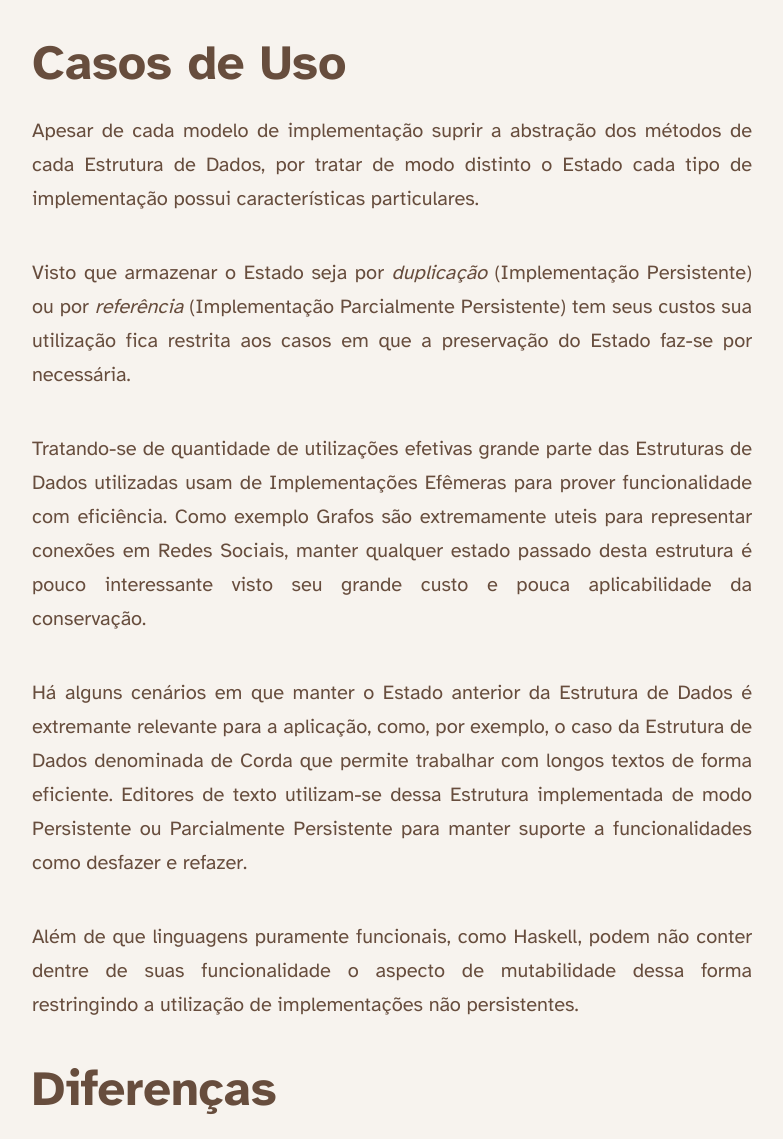
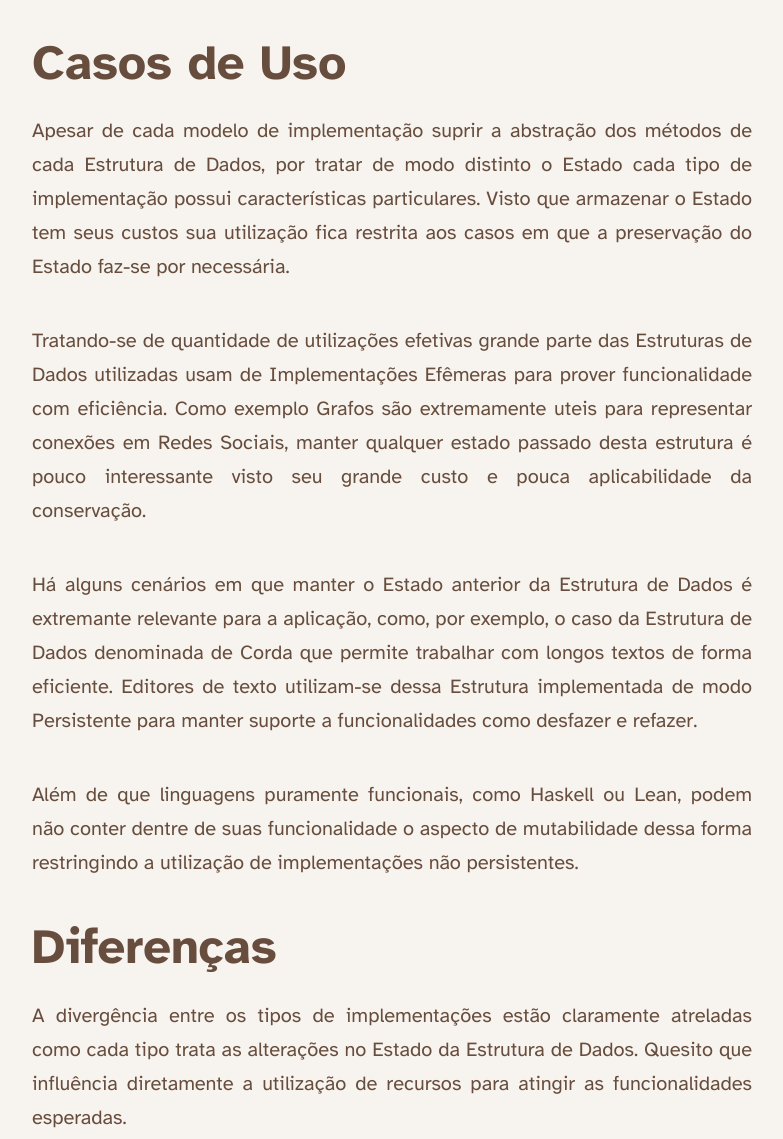
Before and after one commit to brunoan99/blog, an Astro site: page /posts/ephemeral-persistent-data-structures in a window 1280 px wide. Shown: the part 4751-5890 px from the top of the page, without its empty margins (248-1031 px from the left). Built offline with nearby package versions, Linux system fonts and the light colour scheme; Astro itself is replaced by a stand-in of ours.

Commit message:
feat(content): fix text

```diff
--- a/src/content/blog/ephemeral-persistent-data-structures.md
+++ b/src/content/blog/ephemeral-persistent-data-structures.md
@@ -59,15 +59,13 @@ Modelo semelhante ao utilizada em Programação Funcional, para que ambas as ver
 
 ## Casos de Uso
 
-Apesar de cada modelo de implementação suprir a abstração dos métodos de cada Estrutura de Dados, por tratar de modo distinto o Estado cada tipo de implementação possui características particulares.
-
-Visto que armazenar o Estado seja por *duplicação*  (Implementação Persistente) ou por *referência* (Implementação Parcialmente Persistente) tem seus custos sua utilização fica restrita aos casos em que a preservação do Estado faz-se por necessária.
+Apesar de cada modelo de implementação suprir a abstração dos métodos de cada Estrutura de Dados, por tratar de modo distinto o Estado cada tipo de implementação possui características particulares. Visto que armazenar o Estado tem seus custos sua utilização fica restrita aos casos em que a preservação do Estado faz-se por necessária.
 
 Tratando-se de quantidade de utilizações efetivas grande parte das Estruturas de Dados utilizadas usam de Implementações Efêmeras para prover funcionalidade com eficiência. Como exemplo Grafos são extremamente uteis para representar conexões em Redes Sociais, manter qualquer estado passado desta estrutura é pouco interessante visto seu grande custo e pouca aplicabilidade da conservação.
 
-Há alguns cenários em que manter o Estado anterior da Estrutura de Dados é extremante relevante para a aplicação, como, por exemplo, o caso da Estrutura de Dados denominada de Corda que permite trabalhar com longos textos de forma eficiente. Editores de texto utilizam-se dessa Estrutura implementada de modo Persistente ou Parcialmente Persistente para manter suporte a funcionalidades como desfazer e refazer.
+Há alguns cenários em que manter o Estado anterior da Estrutura de Dados é extremante relevante para a aplicação, como, por exemplo, o caso da Estrutura de Dados denominada de Corda que permite trabalhar com longos textos de forma eficiente. Editores de texto utilizam-se dessa Estrutura implementada de modo Persistente para manter suporte a funcionalidades como desfazer e refazer.
 
-Além de que linguagens puramente funcionais, como Haskell, podem não conter dentre de suas funcionalidade o aspecto de mutabilidade dessa forma restringindo a utilização de implementações não persistentes.
+Além de que linguagens puramente funcionais, como Haskell ou Lean, podem não conter dentre de suas funcionalidade o aspecto de mutabilidade dessa forma restringindo a utilização de implementações não persistentes.
 
 ## Diferenças
 
```
